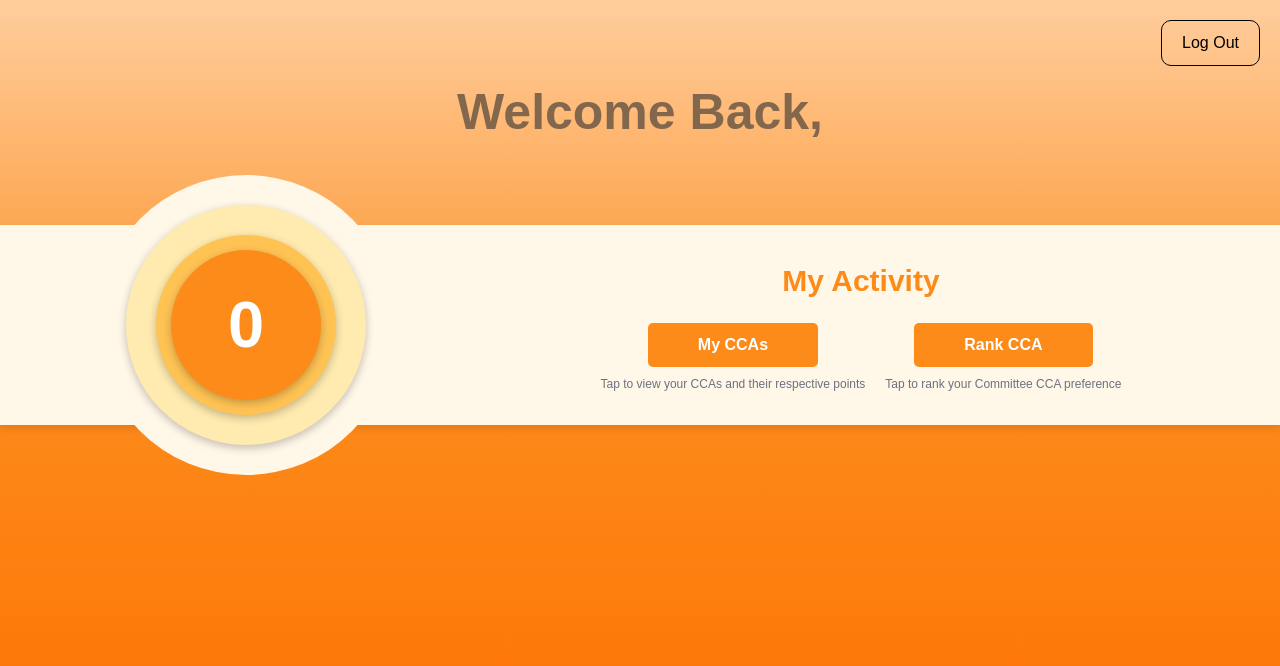
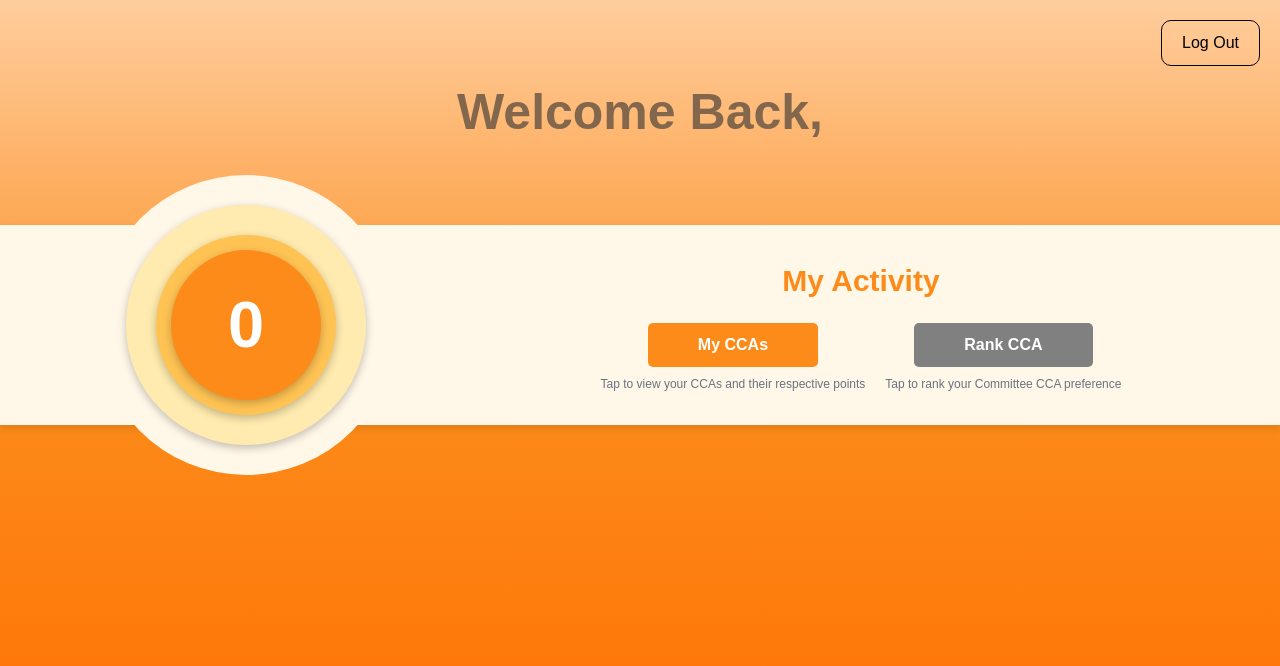
Before and after one commit to hrishikeshsathyian/intranet-next-app, a Next.js app in the folder intranet-next-app/: page /dashboard/home in a window 1280 px wide. Shown: the top 666 px of the page. Built offline with nearby package versions, Linux system fonts and the light colour scheme; no server answers.

Commit message:
Disable ranking cca

```diff
--- a/intranet-next-app/src/app/dashboard/home/Dashboard.css
+++ b/intranet-next-app/src/app/dashboard/home/Dashboard.css
@@ -179,6 +179,18 @@
     transition: all 0.3s ease;
 }
 
+.activity-button-disabled {
+    background: grey;
+    color: white;
+    padding: 10px 50px;
+    border-radius: 5px;
+    font-size: 16px;
+    font-weight: bold;
+    border: none;
+    cursor: pointer;
+    transition: all 0.3s ease;
+}
+
 .activity-button:hover {
     background: #ff6f00;
 }
--- a/intranet-next-app/src/app/dashboard/home/page.tsx
+++ b/intranet-next-app/src/app/dashboard/home/page.tsx
@@ -113,7 +113,7 @@ export default function Dashboard() {
                             </p>
                         </div>
                         <div className="button-group">
-                            <button disabled className="activity-button">
+                            <button disabled className="activity-button-disabled">
                                 Rank CCA
                             </button>
                             <p className="button-description">
--- a/intranet-next-app/src/components/Sidebar.tsx
+++ b/intranet-next-app/src/components/Sidebar.tsx
@@ -20,7 +20,7 @@ export default function Sidebar() {
       <nav style={styles.nav}>
         <Link href="/dashboard/home" style={styles.navItem}>❤️ Home</Link>
         <Link href="/dashboard/mycca" style={{ ...styles.navItem }}>📋 My CCAs</Link>
-        <Link href="/dashboard/rank" style={styles.navItem}>📊 Rank CCA</Link>
+        {/* <Link  href="/dashboard/rank" style={styles.navItem}>📊 Rank CCA</Link> */}
       </nav>
     </div>
   );
```
